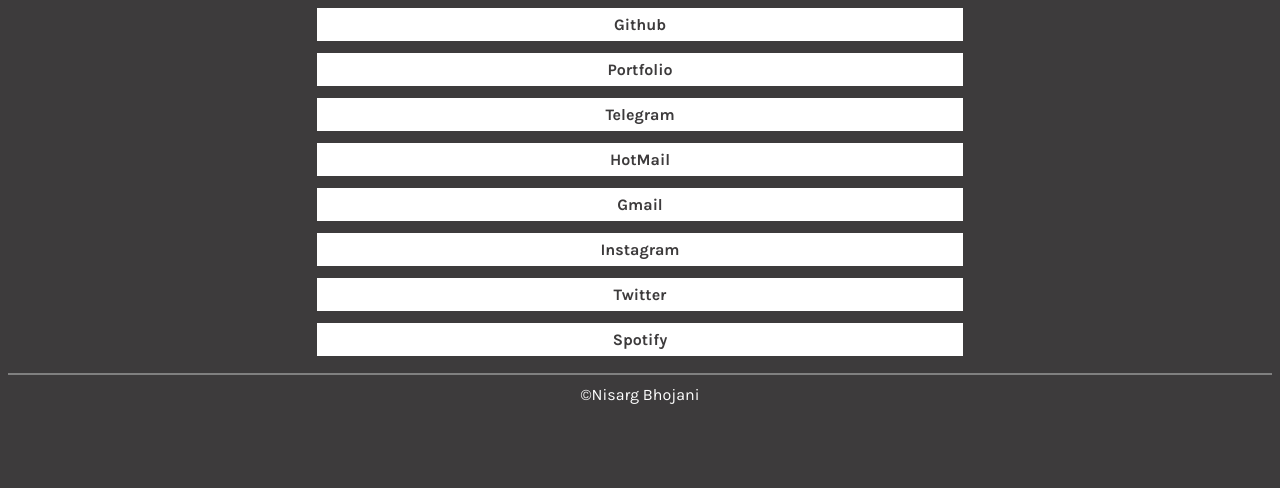
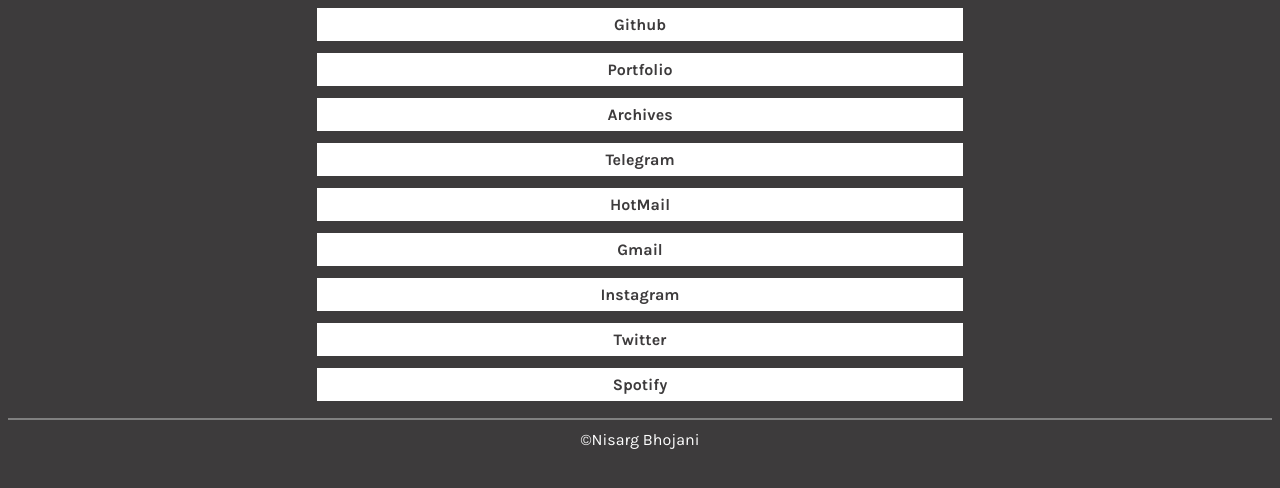
Before and after one commit to nisargbhojani/linkholder, a plain HTML site: page index.html in a window 1280 px wide. Shown: the part 196-684 px from the top of the page. Drawn offline with Linux system fonts and the light colour scheme.

Commit message:
Update index.html

```diff
--- a/index.html
+++ b/index.html
@@ -76,6 +76,7 @@
     <div class="buttons">
         <a href="https://github.com/nisargbhojani/" class="button" target="_blank"></i>Github</a> <br>
         <a href="https://nisargbhojani.github.io/portfilo/" class="button" target="_blank">Portfolio</a> <br>
+        <a href="" class="button" target="_blank">Archives</a> <br>
         <a href="https://t.me/Sky_v3n0m" class="button" target="_blank">Telegram</a> <br>
         <a href="mailto:nisargbhojani@hotmail.com" class="button" target="_blank">HotMail</a> <br>
         <a href="mailto:nisargbhojani00@gmail.com" class="button" target="_blank">Gmail</a> <br>
```
